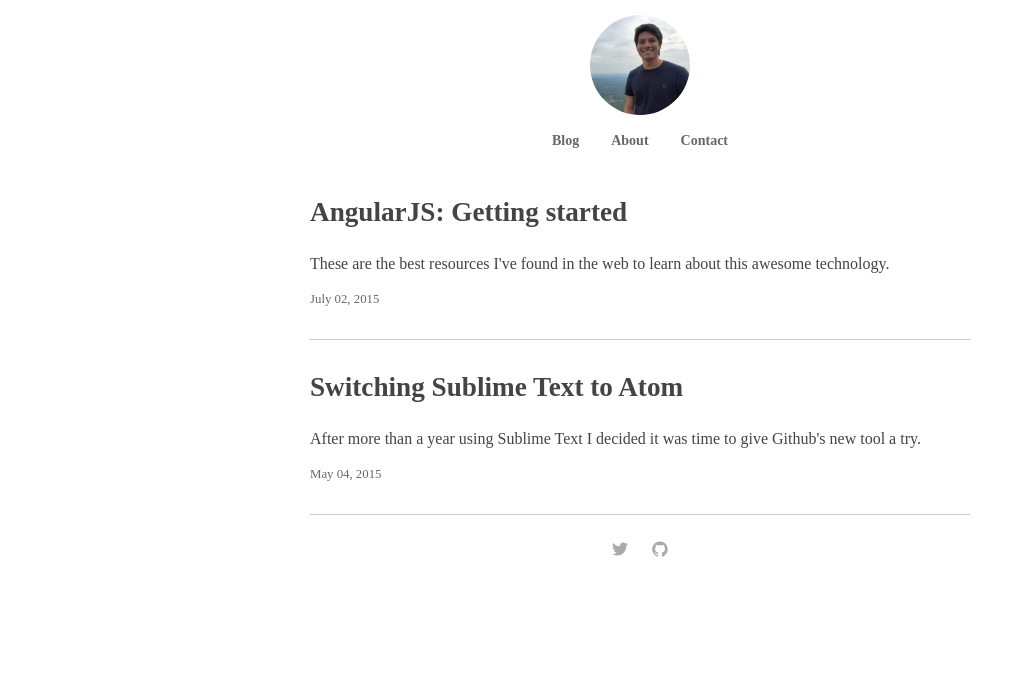
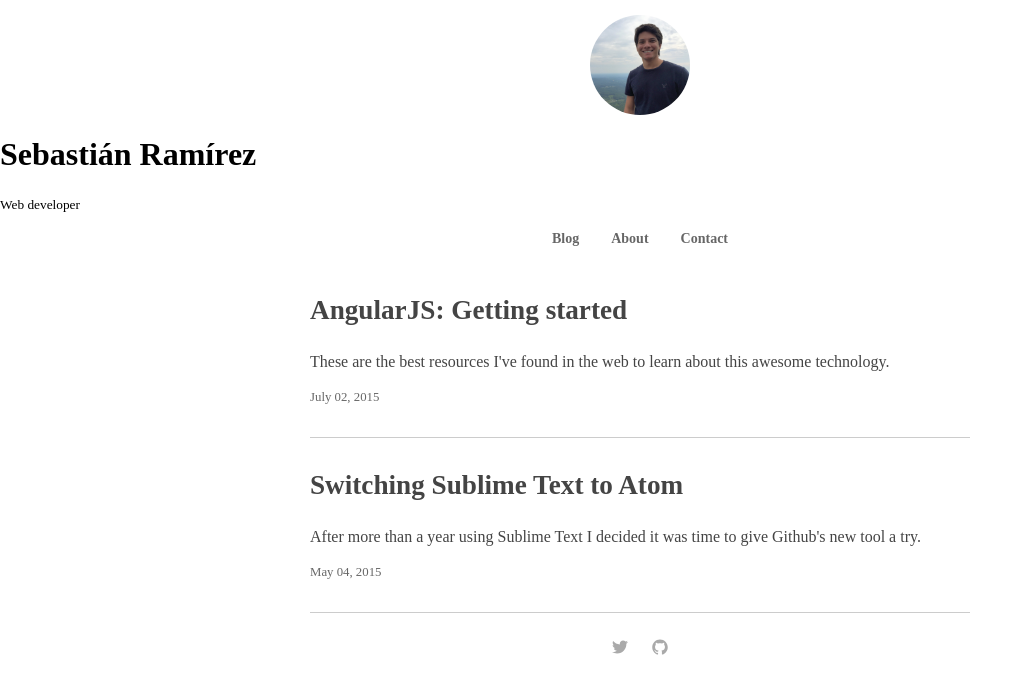
Before and after one commit to s-ramirez/s-ramirez.github.io, a Jekyll site: the page built from index.html, in a window 1280 px wide. Shown: the top 694 px of the page, without its empty margins (0-1033 px from the left). Built offline with Jekyll 4.4.1, drawn with Linux system fonts in a browser that asks for light colours; some web fonts are replaced; the list of posts is cut into pages by our own code.

Commit message:
Forgot to add name and description

```diff
--- a/_layouts/default.html
+++ b/_layouts/default.html
@@ -4,6 +4,8 @@
         <div class="sidebar">
             <div class="sidebar-image">
             </div>
+            <h1>{{site.name}}</h1>
+            <small>{{site.description}}</small>
             <ul class="sidebar-links">
                 <li><a href="/">Blog</a></li>
                 <li><a href="#">About</a></li>
```
